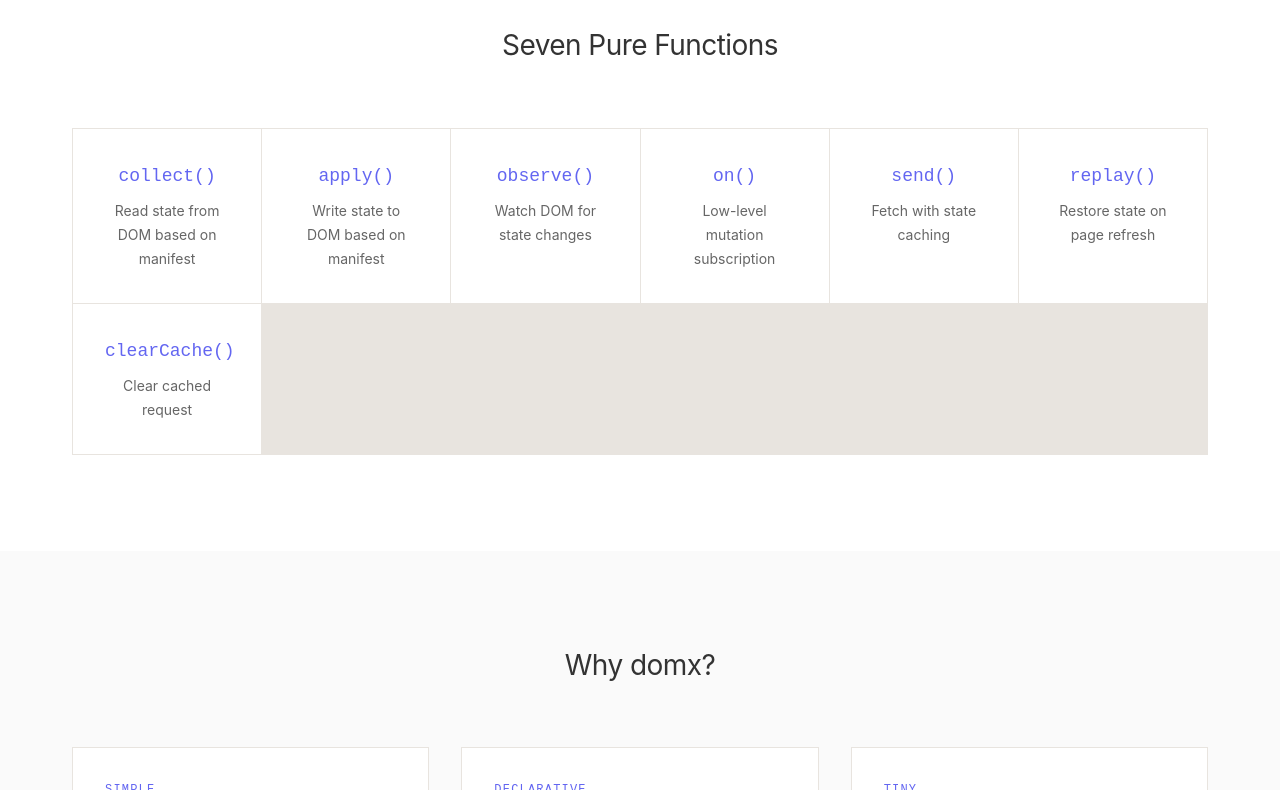
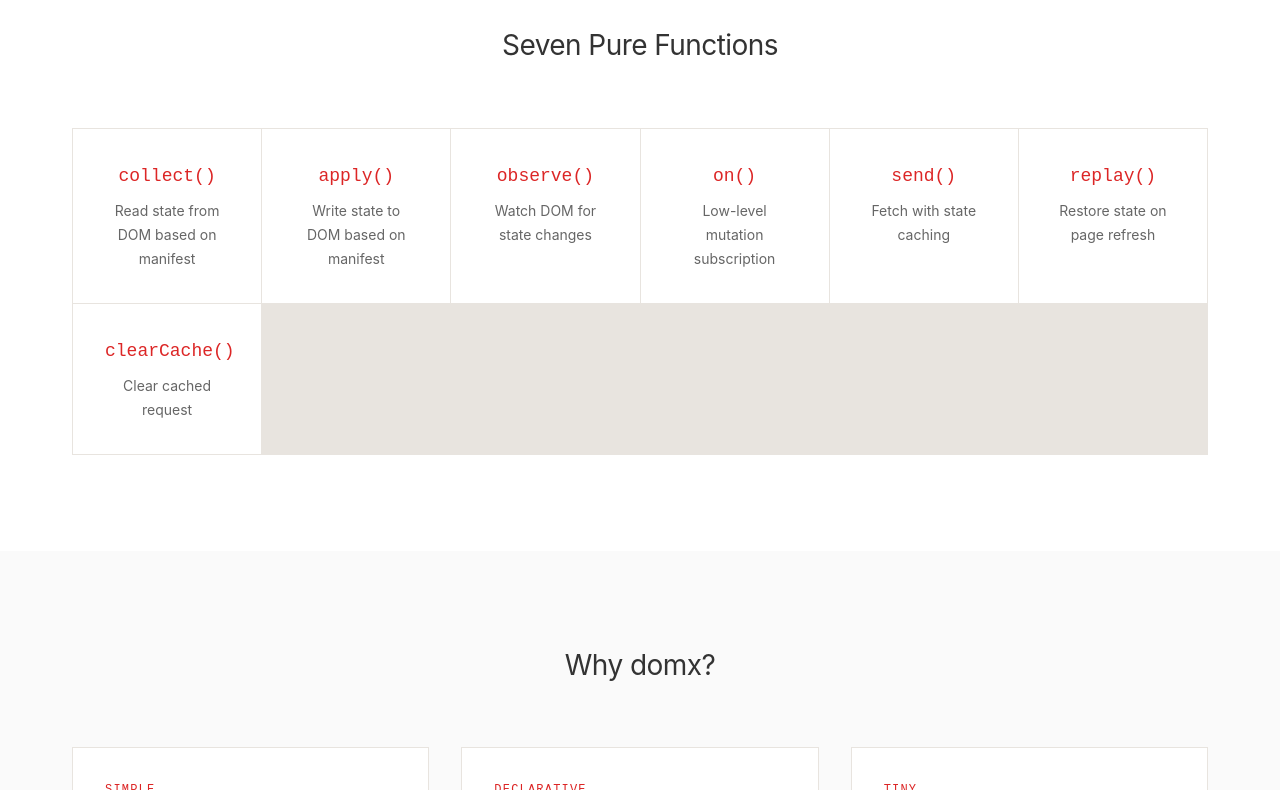
Before and after one commit to adamzwasserman/domx, a website: page site/index.html in a window 1280 px wide. Shown: the part 2010-2800 px from the top of the page. Drawn offline with Linux system fonts and the light colour scheme.

Commit message:
Change accent color to red (#dc2626)

```diff
--- a/site/style.css
+++ b/site/style.css
@@ -8,8 +8,8 @@
   --color-text-light: #666666;
   --color-text-muted: #999999;
   --color-border: #e8e4df;
-  --color-accent: #6366f1;
-  --color-accent-soft: #818cf8;
+  --color-accent: #dc2626;
+  --color-accent-soft: #ef4444;
   --font-sans: 'Inter', -apple-system, BlinkMacSystemFont, 'Segoe UI', sans-serif;
   --font-mono: 'JetBrains Mono', 'SF Mono', 'Fira Code', monospace;
   --spacing-xs: 0.5rem;
```
